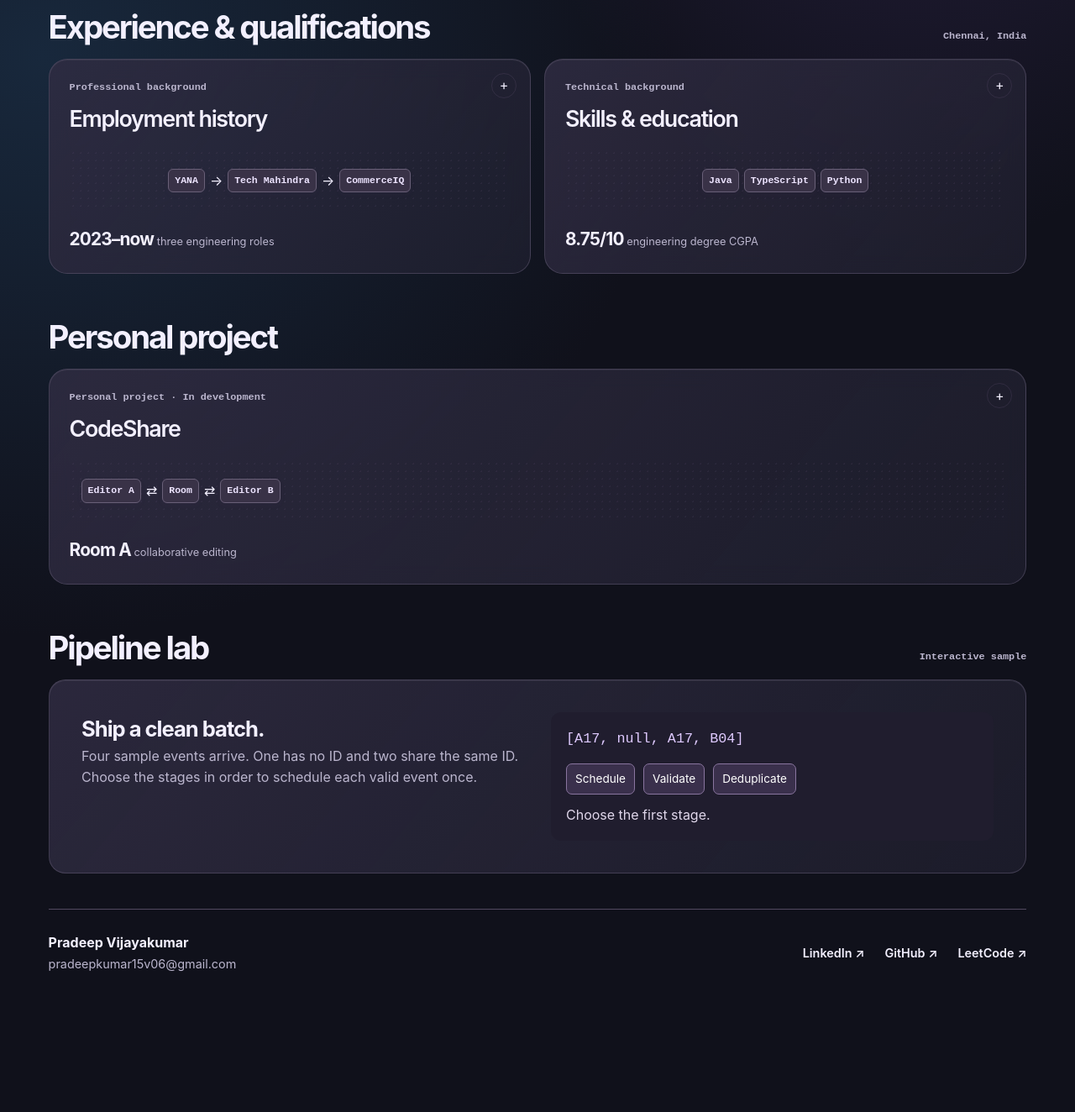
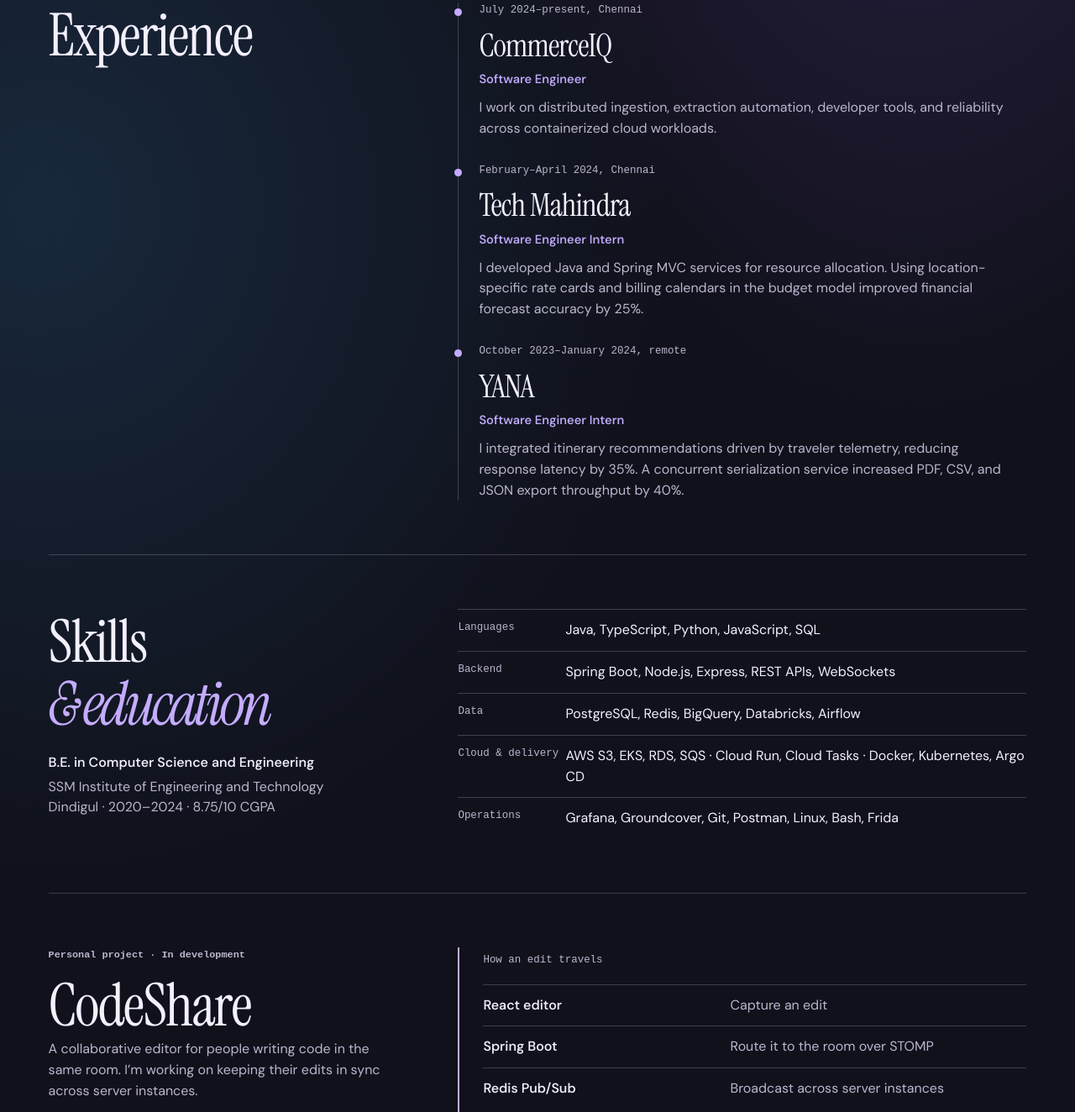
Before and after one commit to PradeepVPK/PradeepVPK, a plain HTML site: page index.html in a window 1280 px wide. Shown: the part 980-2304 px from the top of the page at 84% size. Before the commit the page ends 2180 px from the top, so only its background shows below. Drawn offline with Linux system fonts and the light colour scheme.

Commit message:
Remove pipeline lab and redesign profile typography and section layouts

```diff
--- a/index.html
+++ b/index.html
@@ -11,7 +11,7 @@
 </head>
 <body>
 <a class="skip" href="#main">Skip to content</a>
-<header><a class="brand" href="#main"><b aria-hidden="true">pv.</b><span>Pradeep Vijayakumar</span></a><nav aria-label="Main navigation"><a href="#impact">Impact</a><a href="#career">Experience</a><a href="#projects">Project</a><a href="#lab">Pipeline lab</a><a href="#contact">Contact</a></nav><div class="controls">
+<header><a class="brand" href="#main"><b aria-hidden="true">pv.</b><span>Pradeep Vijayakumar</span></a><nav aria-label="Main navigation"><a href="#impact">Impact</a><a href="#career">Experience</a><a href="#skills">Skills</a><a href="#projects">Project</a><a href="#contact">Contact</a></nav><div class="controls">
 <button hidden id="theme" type="button" aria-label="Switch to light theme">☀</button><a class="download" download href="Pradeep-Vijayakumar.pdf">Résumé ↓</a>
 </div></header><main id="main"><section class="hero"><div class="bio">
 <p class="eyebrow"><i></i> Backend software engineer</p>
@@ -41,9 +41,7 @@
 <span>Production systems · CommerceIQ</span>
 </div>
 <div class="grid two">
-<details class="tile crawler" id="crawler"><summary><span class="context">CommerceIQ · Extraction</span><span class="arrow" aria-hidden="true">+</span><span class="tile-title">API crawler automation</span><div class="schema">
-<span>Browser</span><i>→</i><strong>REST API</strong>
-</div>
+<details class="tile crawler" id="crawler"><summary><span class="arrow" aria-hidden="true">+</span><span class="tile-title">API crawler automation</span>
 <span class="measure"><b>~90%</b> lower compute costs</span></summary><div class="story">
 <p>A browser runs a whole page to reach its data. Many of our extraction workloads could retrieve the same underlying structured data through a REST service.</p>
 <h3>The change</h3>
@@ -52,9 +50,7 @@
 <p>Compute infrastructure costs for the affected workloads fell by approximately 90%. This figure measures extraction cost. The ingestion reliability and peak uptime figures describe separate production outcomes.</p>
 <h3>Operating under load</h3>
 <p>I profiled container CPU and memory on Kubernetes and investigated queue deadlocks across our cloud workloads. Resolving those bottlenecks helped sustain 99.9% crawler uptime during peak loads.</p>
-</div></details><details class="tile tooling" id="tooling"><summary><span class="context">CommerceIQ · Developer tooling</span><span class="arrow" aria-hidden="true">+</span><span class="tile-title">Tools for engineers</span><div class="schema">
-<span>Schema</span><i>→</i><strong>Module</strong>
-</div>
+</div></details><details class="tile tooling" id="tooling"><summary><span class="arrow" aria-hidden="true">+</span><span class="tile-title">Tools for engineers</span>
 <span class="measure"><b>5 → 1.5</b> days to onboard a service</span></summary><div class="story">
 <p>Adding an internal service took five days. The repetitive part was translating an API contract into a module engineers could deploy.</p>
 <h3>Generate from the contract</h3>
@@ -63,63 +59,71 @@
 <p>For a separate analysis workflow, I built a pipeline using headless Android emulators and LLM-assisted tooling. Turnaround went from roughly eight hours to under ten minutes.</p>
 </div></details>
 </div></section>
-<section id="career"><div class="heading">
-<h2>Experience &amp; qualifications</h2>
-<span>Chennai, India</span>
+<section id="career"><h2>Experience</h2>
+<ol class="timeline">
+<li>
+<p class="when">July 2024–present, Chennai</p>
+<div>
+<h3>CommerceIQ</h3>
+<em>Software Engineer</em><p>I work on distributed ingestion, extraction automation, developer tools, and reliability across containerized cloud workloads.</p>
 </div>
-<div class="grid two">
-<details class="tile experience" id="experience"><summary><span class="context">Professional background</span><span class="arrow" aria-hidden="true">+</span><span class="tile-title">Employment history</span><div class="schema">
-<span>YANA</span><i>→</i><span>Tech Mahindra</span><i>→</i><strong>CommerceIQ</strong>
+</li>
+<li>
+<p class="when">February–April 2024, Chennai</p>
+<div>
+<h3>Tech Mahindra</h3>
+<em>Software Engineer Intern</em><p>I developed Java and Spring MVC services for resource allocation. Using location-specific rate cards and billing calendars in the budget model improved financial forecast accuracy by 25%.</p>
 </div>
-<span class="measure"><b>2023–now</b> three engineering roles</span></summary><div class="story">
-<p>My work has moved from real-time recommendations to forecasting and, today, production data infrastructure.</p>
-<h3>CommerceIQ · Software Engineer</h3>
-<p>July 2024–present, Chennai. I work on distributed ingestion, extraction automation, developer tools, and reliability across containerized cloud workloads.</p>
-<h3>Tech Mahindra · Software Engineer Intern</h3>
-<p>February–April 2024, Chennai. I developed Java and Spring MVC services for resource allocation. Using location-specific rate cards and billing calendars in the budget model improved financial forecast accuracy by 25%.</p>
-<h3>YANA · Software Engineer Intern</h3>
-<p>October 2023–January 2024, remote. I integrated itinerary recommendations driven by traveler telemetry, reducing response latency by 35%. A concurrent serialization service increased PDF, CSV, and JSON export throughput by 40%.</p>
-</div></details><details class="tile stack" id="stack"><summary><span class="context">Technical background</span><span class="arrow" aria-hidden="true">+</span><span class="tile-title">Skills &amp; education</span><div class="schema">
-<span>Java</span><span>TypeScript</span><strong>Python</strong>
+</li>
+<li>
+<p class="when">October 2023–January 2024, remote</p>
+<div>
+<h3>YANA</h3>
+<em>Software Engineer Intern</em><p>I integrated itinerary recommendations driven by traveler telemetry, reducing response latency by 35%. A concurrent serialization service increased PDF, CSV, and JSON export throughput by 40%.</p>
 </div>
-<span class="measure"><b>8.75/10</b> engineering degree CGPA</span></summary><div class="story">
-<p>I earned a B.E. in Computer Science and Engineering at SSM Institute of Engineering and Technology in Dindigul, November 2020–June 2024.</p>
-<h3>Languages and services</h3>
-<p>Java, TypeScript, Python, JavaScript, and SQL. I use Spring Boot, Node.js, Express, REST APIs, and WebSockets for backend work.</p>
-<h3>Data and infrastructure</h3>
-<p>PostgreSQL, Redis, BigQuery, Databricks, and Airflow. My cloud toolkit includes AWS S3, EKS, RDS, SQS, Google Cloud Run, Cloud Tasks, Docker, Kubernetes, and Argo CD.</p>
-<h3>Working with production systems</h3>
-<p>Grafana and Groundcover for observability. Git, Postman, Linux, Bash, and Frida for development and investigation.</p>
-</div></details>
-</div></section><section id="projects"><div class="heading"><h2>Personal project</h2></div>
-<details class="tile codeshare" id="codeshare"><summary><span class="context">Personal project · In development</span><span class="arrow" aria-hidden="true">+</span><span class="tile-title">CodeShare</span><div class="schema">
-<span>Editor A</span><i>⇄</i><strong>Room</strong><i>⇄</i><span>Editor B</span>
+</li>
+</ol></section><section id="skills"><div>
+<h2>Skills <em>&amp; education</em>
+</h2>
+<p class="degree">B.E. in Computer Science and Engineering</p>
+<p>SSM Institute of Engineering and Technology<br>Dindigul · 2020–2024 · 8.75/10 CGPA</p>
 </div>
-<span class="measure"><b>Room A</b> collaborative editing</span></summary><div class="story">
-<p>I’m building an editor where several people can work in one room. The design has to answer two questions: which edits belong together, and how does each server learn what changed?</p>
+<dl>
+<dt>Languages</dt>
+<dd>Java, TypeScript, Python, JavaScript, SQL</dd>
+<dt>Backend</dt>
+<dd>Spring Boot, Node.js, Express, REST APIs, WebSockets</dd>
+<dt>Data</dt>
+<dd>PostgreSQL, Redis, BigQuery, Databricks, Airflow</dd>
+<dt>Cloud &amp; delivery</dt>
+<dd>AWS S3, EKS, RDS, SQS · Cloud Run, Cloud Tasks · Docker, Kubernetes, Argo CD</dd>
+<dt>Operations</dt>
+<dd>Grafana, Groundcover, Git, Postman, Linux, Bash, Frida</dd>
+</dl></section><section id="projects"><div class="project-copy">
+<p class="context">Personal project · In development</p>
+<h2>CodeShare</h2>
+<p>A collaborative editor for people writing code in the same room. I’m working on keeping their edits in sync across server instances.</p>
+<details id="codeshare"><summary>Read the architecture</summary><div class="story">
+
 <h3>Inside a room</h3>
 <p>The React editor connects to Spring Boot using STOMP over WebSockets. Room-scoped state keeps one editing session separate from another.</p>
 <h3>Across servers</h3>
 <p>Redis Pub/Sub carries edit events between instances. A subscriber can then deliver changes to connected clients in the relevant room.</p>
 <h3>Current status</h3>
 <p>Development is ongoing. A public demo will follow deployment.</p>
-</div></details></section><section id="lab" hidden><div class="heading">
-<h2>Pipeline lab</h2>
-<span>Interactive sample</span>
+</div></details>
 </div>
-<div class="lab-panel">
-<div>
-<h3>Ship a clean batch.</h3>
-<p>Four sample events arrive. One has no ID and two share the same ID. Choose the stages in order to schedule each valid event once.</p>
-</div>
-<div class="console">
-<code id="events">[A17, null, A17, B04]</code><div class="commands">
-<button data-stage="schedule">Schedule</button><button data-stage="validate">Validate</button><button data-stage="deduplicate">Deduplicate</button>
-</div>
-<p role="status" id="result">Choose the first stage.</p>
-<button id="reset" hidden>Run again ↻</button>
-</div>
-</div></section></main>
+<figure class="project-map"><figcaption>How an edit travels</figcaption><ol>
+<li>
+<strong>React editor</strong><span>Capture an edit</span>
+</li>
+<li>
+<strong>Spring Boot</strong><span>Route it to the room over STOMP</span>
+</li>
+<li>
+<strong>Redis Pub/Sub</strong><span>Broadcast across server instances</span>
+</li>
+</ol></figure></section></main>
 <footer id="contact"><div>
 <strong>Pradeep Vijayakumar</strong><br><a href="mailto:pradeepkumar15v06@gmail.com">pradeepkumar15v06@gmail.com</a>
 </div>
--- a/motion.js
+++ b/motion.js
@@ -20,43 +20,5 @@ if ('IntersectionObserver' in window) {
       if (!entry.isIntersecting && entry.target.open) entry.target.open = false;
     }
   });
-  document.querySelectorAll('.tile').forEach(tile => observer.observe(tile));
+  document.querySelectorAll('details').forEach(tile => observer.observe(tile));
 }
-
-const lab = document.querySelector('#lab');
-const output = lab.querySelector('#events');
-const statusLine = lab.querySelector('#result');
-const reset = lab.querySelector('#reset');
-const commands = [...lab.querySelectorAll('[data-stage]')];
-const stages = ['validate', 'deduplicate', 'schedule'];
-let events;
-let step;
-function restart() {
-  events = ['A17', null, 'A17', 'B04'];
-  step = 0;
-  output.textContent = '[A17, null, A17, B04]';
-  statusLine.textContent = 'Choose the first stage.';
-  commands.forEach(button => { button.disabled = false; });
-  reset.hidden = true;
-}
-for (const button of commands) {
-  button.addEventListener('click', () => {
-    if (button.dataset.stage !== stages[step]) {
-      statusLine.textContent = step === 0 ? 'Check for missing IDs first.' : 'A17 still appears twice. Remove the duplicate before scheduling.';
-      return;
-    }
-    if (step === 0) events = events.filter(id => id !== null);
-    if (step === 1) events = [...new Set(events)];
-    output.textContent = '[' + events.join(', ') + ']';
-    statusLine.textContent = ['Validation passed. Three events have IDs.', 'Two unique events remain. Where should they go next?', 'Batch complete. A17 and B04 were each scheduled once.'][step];
-    button.disabled = true;
-    step++;
-    if (step === stages.length) {
-      reset.hidden = false;
-      reset.focus();
-    }
-  });
-}
-reset.addEventListener('click', () => { restart(); commands[0].focus(); });
-restart();
-lab.hidden = false;
--- a/style.css
+++ b/style.css
@@ -70,7 +70,7 @@ footer { border-top:1px solid #32245c24;padding:27px 0 40px;gap:20px;flex-wrap:w
 [data-theme="dark"] body {
   background:radial-gradient(ellipse at 85% 8%,#332751,transparent 39%),radial-gradient(ellipse at 4% 48%,#18283c,transparent 43%),#10111b;
 }
-[data-theme="dark"] .tile:not(.pipeline),[data-theme="dark"] .lab-panel {
+[data-theme="dark"] .tile:not(.pipeline) {
   background:linear-gradient(130deg,#302c42d9,#222232a6);border-color:#61587185;box-shadow:inset 0 1px 0 #ffffff10;
 }
 [data-theme="dark"] .schema span,[data-theme="dark"] .schema strong {background:#393247;color:#ede4ff;border-color:#696078}
@@ -78,7 +78,7 @@ footer { border-top:1px solid #32245c24;padding:27px 0 40px;gap:20px;flex-wrap:w
 [data-theme="dark"] .button,[data-theme="dark"] .brand b {background:#cebcff;color:#211c32}
 [data-theme="dark"] .skip {background:#252133}
 [data-theme="dark"] header,[data-theme="dark"] footer {border-color:#51495f}
-.controls,.commands { display:flex;align-items:center;gap:10px }
+.controls { display:flex;align-items:center;gap:10px }
 button { font:inherit;color:inherit;cursor:pointer }
 #theme { width:40px;height:40px;border-radius:50%;border:1px solid #72668d65;background:#ffffff70;font-size:1.15rem }
 .download { font-size:.9rem;font-weight:600 }
@@ -86,15 +86,55 @@ header nav a { padding:6px 0 }
 .tile[open] .arrow { transform:rotate(45deg) }
 .tile[open] .story { animation:sheet-in .24s ease-out }
 .story { max-width:76ch }
-#impact,#career,#projects,#lab { padding:12px 0 42px;scroll-margin-top:12px }
+#impact,#career,#projects { padding:12px 0 42px;scroll-margin-top:12px }
 #projects .schema { justify-content:flex-start;padding-left:14px }
-.lab-panel { display:grid;grid-template-columns:1fr 1fr;gap:32px;padding:clamp(20px,3vw,40px);border:1px solid white;border-radius:20px;background:#ffffff80 }
-.lab-panel h3 { font-size:1.6rem;margin:0;letter-spacing:-.04em }
-.lab-panel p { color:var(--muted) }
-.console { padding:18px;background:#201d2e;color:#f7f3ff;border-radius:12px }
-.console code { font-size:1.05rem;color:#dfcaff }
-.commands { flex-wrap:wrap;margin:16px 0 0 }
-.console button { border:1px solid #89759f;border-radius:7px;background:#3a304c;color:white;padding:7px 10px;font-size:.85rem }
-.console button:disabled { opacity:.58;cursor:default }.console p { color:#e0d7eb;margin:12px 0 0 }.console #reset { margin-top:12px }
 @media(max-width:900px){header{display:grid;grid-template-columns:1fr auto;gap:12px}.brand{gap:8px;font-size:1rem}header nav{grid-row:2;grid-column:1/-1;flex-wrap:wrap}.controls{grid-row:1;grid-column:2}}
-@media(max-width:680px){.lab-panel{grid-template-columns:1fr;gap:12px}.heading{flex-wrap:wrap}.heading span{text-align:left;max-width:none}.brand span{max-width:15ch;line-height:1.15}.controls{gap:6px}}
+@media(max-width:680px){.heading{flex-wrap:wrap}.heading span{text-align:left;max-width:none}.brand span{max-width:15ch;line-height:1.15}.controls{gap:6px}}
+
+@font-face {
+  font-family:"DM Sans"; src:url("fonts/dm-sans-latin-wght-normal.woff2") format("woff2");
+  font-weight:100 1000; font-display:swap;
+}
+@font-face {
+  font-family:"Instrument Serif"; src:url("fonts/instrument-serif-latin-400-normal.woff2") format("woff2");
+  font-weight:400; font-display:swap;
+}
+@font-face {
+  font-family:"Instrument Serif"; src:url("fonts/instrument-serif-latin-400-italic.woff2") format("woff2");
+  font-weight:400; font-style:italic; font-display:swap;
+}
+:root { font-family:"DM Sans",sans-serif; --rule:color-mix(in srgb,var(--ink) 20%,transparent) }
+h1 { font-weight:500 }
+h2, .timeline h3, #impact .measure b { font-family:"Instrument Serif",Georgia,serif; font-weight:400; letter-spacing:-.025em }
+h2 { font-size:clamp(2.8rem,5.5vw,4.8rem) }
+#career,#skills,#projects { border-top:1px solid var(--rule); padding:clamp(36px,5vw,72px) 0 }
+#impact { padding-bottom:clamp(36px,5vw,72px) }
+#impact .tile-title { font-size:1.15rem; letter-spacing:-.015em; margin:6px 0 0; order:1 }
+#impact .measure { margin:0;display:flex;flex-direction:column;font-size:.94rem }
+#impact .measure b { color:var(--violet);font-size:clamp(3rem,5vw,5rem);line-height:1.05 }
+#career,#skills,#projects { display:grid;grid-template-columns:minmax(0, .85fr) minmax(0,1.4fr);gap:clamp(24px,6vw,90px) }
+.timeline,.project-map ol { list-style:none;margin:0;padding:0 }
+.timeline li { position:relative;border-left:1px solid var(--rule);padding:0 0 28px 24px }
+.timeline li:last-child { padding-bottom:0 }
+.timeline li::before { content:"";position:absolute;left:-5px;top:7px;width:9px;height:9px;border-radius:50%;background:var(--violet) }
+.when,.project-map figcaption,dt { font:500 .78rem/1.55 monospace;color:var(--muted) }
+.timeline h3 { font-size:2.35rem;line-height:1.05;margin:8px 0 }
+.timeline em { font:550 .92rem "DM Sans",sans-serif;letter-spacing:0 }
+.timeline p,#skills p,.project-copy>p { color:var(--muted);max-width:58ch }
+.timeline li p:last-child { margin:9px 0 0 }
+#skills dl { margin:0;display:grid;grid-template-columns:8rem 1fr;align-content:start }
+#skills dd,#skills dt { margin:0;padding:12px 0;border-top:1px solid var(--rule) }
+#skills h2 em { display:block;color:var(--violet) }
+#skills .degree { margin:22px 0 4px;font-weight:550;color:var(--ink) }
+.project-copy summary { padding:8px 0;display:inline-flex;color:var(--violet);text-decoration:underline;text-underline-offset:5px }
+.project-copy summary::after { content:" ＋" }.project-copy details[open] summary::after { content:" −" }
+.project-copy .story { padding:8px 0 }
+.project-map { margin:0;align-self:start;border-left:2px solid var(--violet);padding:6px 0 6px 28px }
+.project-map figcaption { margin-bottom:18px }
+.project-map li { display:grid;grid-template-columns:minmax(8rem,.8fr) 1fr;gap:12px;padding:12px 0;border-top:1px solid var(--rule) }
+.project-map strong { font-weight:550 }.project-map span { color:var(--muted) }
+@media(max-width:700px){
+  #career,#skills,#projects { grid-template-columns:minmax(0,1fr);gap:22px }
+  #skills dl { grid-template-columns:6.5rem 1fr }
+  .project-map { padding-left:15px }
+}
```
Also changed, not shown: fonts/dm-sans-latin-wght-normal.woff2 (added), fonts/instrument-serif-latin-400-italic.woff2 (added), fonts/instrument-serif-latin-400-normal.woff2 (added), 2 other files.
